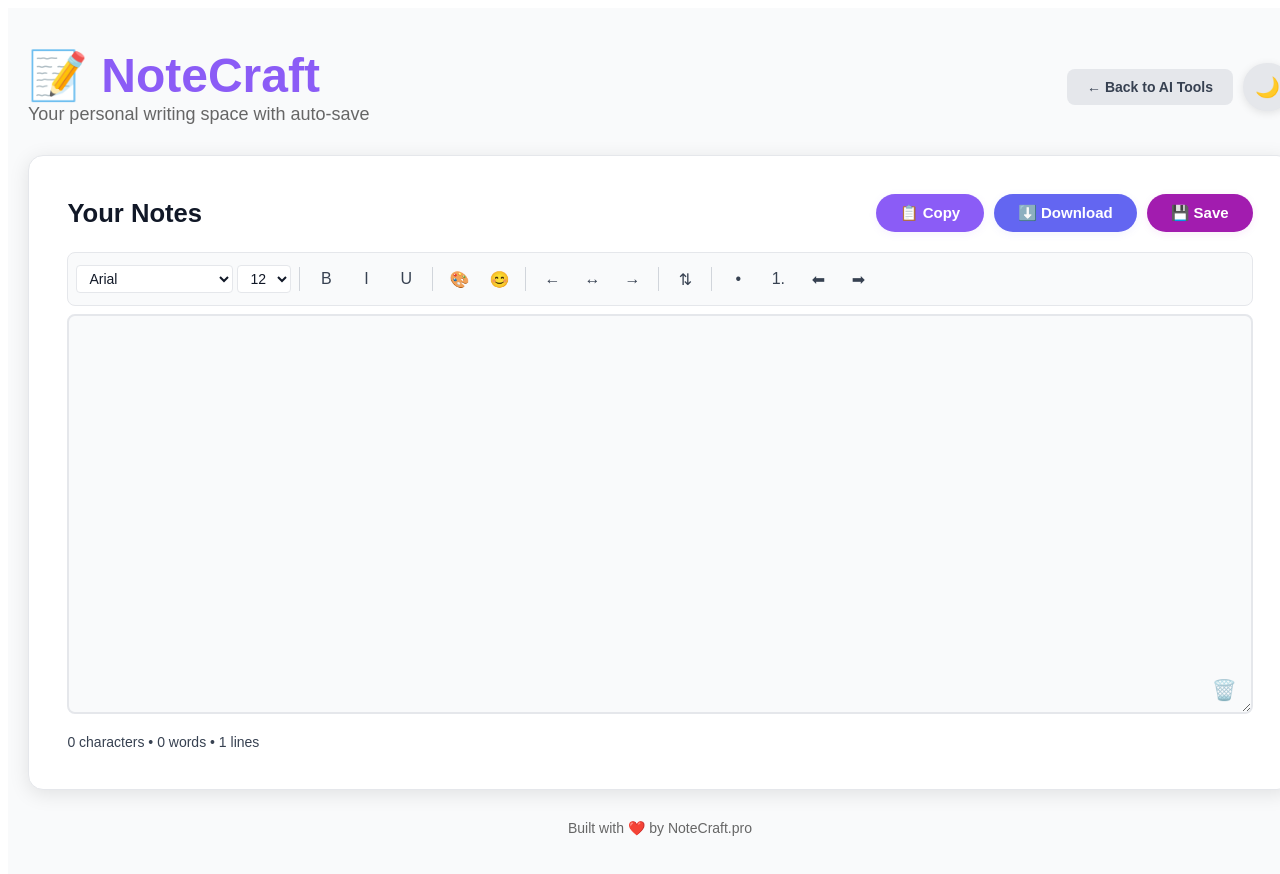
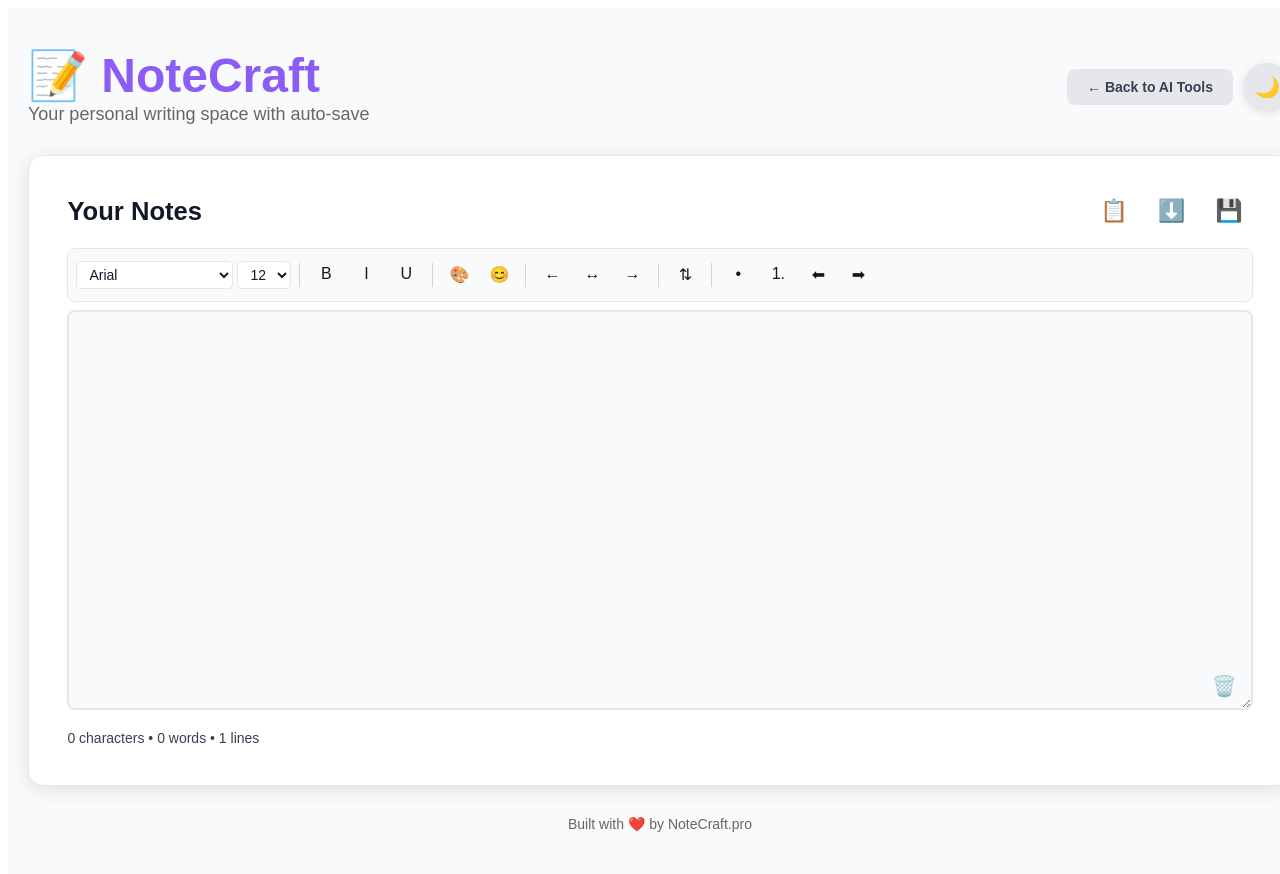
Before and after one commit to PeterWeber1/Notecraft.pro, a React (Create React App) app: page /notepad in a window 1280 px wide. Shown: the top 874 px of the page. Built offline with nearby package versions, Linux system fonts and the light colour scheme.

Commit message:
Update Notepad.js

```diff
--- a/src/Notepad.js
+++ b/src/Notepad.js
@@ -381,7 +381,7 @@
     updateFormatState();
   };
 
-  // Icon button component
+  // Update IconButton for toolbar to use a simple border-bottom when active, no color fill
   const IconButton = ({ icon, onClick, onMouseDown, title, active = false }) => (
     <button
       onClick={onClick}
@@ -392,30 +392,23 @@
         height: '36px',
         padding: '8px',
         border: 'none',
+        borderBottom: active ? `2.5px solid ${isDarkMode ? '#fff' : '#18181b'}` : '2.5px solid transparent',
         borderRadius: '4px',
         cursor: 'pointer',
         fontSize: '16px',
         display: 'flex',
         alignItems: 'center',
         justifyContent: 'center',
-        backgroundColor: active
-          ? (isDarkMode ? '#8b5cf6' : '#8b5cf6')
-          : 'transparent',
-        color: active
-          ? 'white'
-          : (isDarkMode ? '#d1d5db' : '#374151'),
-        boxShadow: active ? (isDarkMode ? '0 2px 8px rgba(139,92,246,0.15)' : '0 2px 8px rgba(139,92,246,0.10)') : 'none',
-        transition: 'all 0.2s ease'
+        backgroundColor: 'transparent',
+        color: isDarkMode ? '#fff' : '#18181b',
+        boxShadow: 'none',
+        transition: 'border-bottom 0.2s, color 0.2s',
       }}
-      onMouseEnter={(e) => {
-        if (!active) {
-          e.target.style.backgroundColor = isDarkMode ? 'rgba(255,255,255,0.1)' : 'rgba(0,0,0,0.05)';
-        }
+      onMouseEnter={e => {
+        e.target.style.backgroundColor = isDarkMode ? 'rgba(255,255,255,0.04)' : 'rgba(0,0,0,0.04)';
       }}
-      onMouseLeave={(e) => {
-        if (!active) {
-          e.target.style.backgroundColor = 'transparent';
-        }
+      onMouseLeave={e => {
+        e.target.style.backgroundColor = 'transparent';
       }}
     >
       {icon}
@@ -567,62 +560,56 @@
               <button
                 onClick={copyText}
                 style={{
-                  background: '#8b5cf6',
-                  color: 'white',
+                  background: 'none',
                   border: 'none',
-                  padding: '10px 24px',
-                  borderRadius: '999px',
-                  fontSize: '15px',
-                  fontWeight: '600',
+                  color: isDarkMode ? '#fff' : '#18181b',
+                  fontSize: 22,
                   cursor: 'pointer',
-                  transition: 'all 0.3s ease',
-                  display: 'flex',
-                  alignItems: 'center',
-                  gap: '8px',
-                  boxShadow: isDarkMode ? '0 2px 8px rgba(139,92,246,0.10)' : '0 2px 8px rgba(139,92,246,0.08)'
+                  padding: '4px 10px',
+                  borderRadius: 6,
+                  transition: 'background 0.2s',
                 }}
+                title="Copy"
+                onMouseEnter={e => e.currentTarget.style.background = isDarkMode ? 'rgba(255,255,255,0.08)' : 'rgba(0,0,0,0.08)'}
+                onMouseLeave={e => e.currentTarget.style.background = 'none'}
               >
-                📋 Copy
+                📋
               </button>
               <button
                 onClick={downloadNote}
                 style={{
-                  background: '#6366f1',
-                  color: 'white',
+                  background: 'none',
                   border: 'none',
-                  padding: '10px 24px',
-                  borderRadius: '999px',
-                  fontSize: '15px',
-                  fontWeight: '600',
+                  color: isDarkMode ? '#fff' : '#18181b',
+                  fontSize: 22,
                   cursor: 'pointer',
-                  transition: 'all 0.3s ease',
-                  display: 'flex',
-                  alignItems: 'center',
-                  gap: '8px',
-                  boxShadow: isDarkMode ? '0 2px 8px rgba(99,102,241,0.10)' : '0 2px 8px rgba(99,102,241,0.08)'
+                  padding: '4px 10px',
+                  borderRadius: 6,
+                  transition: 'background 0.2s',
                 }}
+                title="Download"
+                onMouseEnter={e => e.currentTarget.style.background = isDarkMode ? 'rgba(255,255,255,0.08)' : 'rgba(0,0,0,0.08)'}
+                onMouseLeave={e => e.currentTarget.style.background = 'none'}
               >
-                ⬇️ Download
+                ⬇️
               </button>
               <button
                 onClick={saveCurrentNote}
                 style={{
-                  background: '#a21caf',
-                  color: 'white',
+                  background: 'none',
                   border: 'none',
-                  padding: '10px 24px',
-                  borderRadius: '999px',
-                  fontSize: '15px',
-                  fontWeight: '600',
+                  color: isDarkMode ? '#fff' : '#18181b',
+                  fontSize: 22,
                   cursor: 'pointer',
-                  transition: 'all 0.3s ease',
-                  display: 'flex',
-                  alignItems: 'center',
-                  gap: '8px',
-                  boxShadow: isDarkMode ? '0 2px 8px rgba(162,28,175,0.10)' : '0 2px 8px rgba(162,28,175,0.08)'
+                  padding: '4px 10px',
+                  borderRadius: 6,
+                  transition: 'background 0.2s',
                 }}
+                title="Save"
+                onMouseEnter={e => e.currentTarget.style.background = isDarkMode ? 'rgba(255,255,255,0.08)' : 'rgba(0,0,0,0.08)'}
+                onMouseLeave={e => e.currentTarget.style.background = 'none'}
               >
-                💾 Save
+                💾
               </button>
             </div>
           </div>
```
